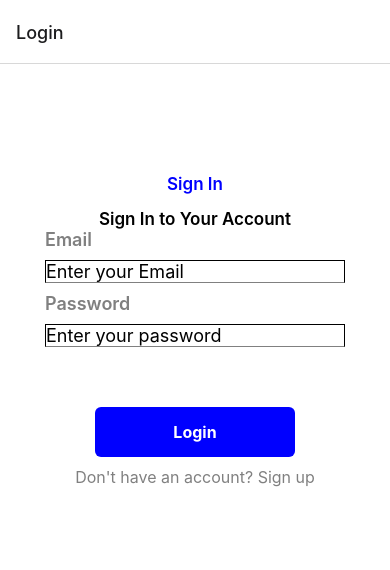
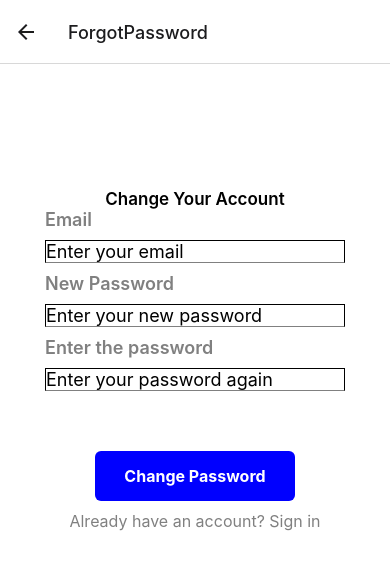
Before and after one commit to TruongPhanDinhTruc/CNM_BTL_ChatApp, a React Native app: screen /ForgotPassword in a window 390 px wide. Shown: the top 570 px of the page. Built offline with nearby package versions, Linux system fonts and the light colour scheme.

Commit message:
doi mat khau

```diff
--- a/StackNavigator.js
+++ b/StackNavigator.js
@@ -13,6 +13,7 @@ import GroupChatScreen from './screens/GroupChatScreen';
 import GroupChatMessagesScreen from './screens/GroupChatMessagesScreen';
 import CreateGroupScreen from './screens/CreateGroupScreen';
 import TagNavigator from './TagNavigator';
+import ForgotPasswordScreen from './screens/ForgotPasswordScreen';
 
 const Stack = createNativeStackNavigator();
 const StackNavigator = () => {
@@ -21,7 +22,7 @@ const StackNavigator = () => {
             <Stack.Navigator>
                 <Stack.Screen name="Login" component={LoginScreen} options={{ headerShown: true }} />
                 <Stack.Screen name="Register" component={RegisterScreen} options={{ headerShown: true }} />
-                <Stack.Screen name='Tag' component={TagNavigator} options={{animation: 'slide_from_bottom', headerShown: true}}/>
+                <Stack.Screen name='Tag' component={TagNavigator} options={{animation: 'slide_from_bottom', headerShown: false}}/>
                 <Stack.Screen name="Home" component={HomeScreen}  />
                 <Stack.Screen name="Profile" component={ProfileScreen}  />
                 <Stack.Screen name="Friends" component={FriendsScreen}  />
@@ -30,6 +31,7 @@ const StackNavigator = () => {
                 <Stack.Screen name="GroupChat" component={GroupChatScreen}  />
                 <Stack.Screen name="GroupChatMessages" component={GroupChatMessagesScreen}  />
                 <Stack.Screen name="CreateGroup" component={CreateGroupScreen}  />
+                <Stack.Screen name="ForgotPassword" component={ForgotPasswordScreen}  />
             </Stack.Navigator>
         </NavigationContainer>
     )
--- a/TagNavigator.js
+++ b/TagNavigator.js
@@ -10,15 +10,22 @@ import { MaterialIcons } from '@expo/vector-icons';
 import ChatScreen from './screens/ChatScreen';
 import FriendsScreen from './screens/FriendsScreen';
 import GroupChatScreen from './screens/GroupChatScreen';
+import { useNavigation } from '@react-navigation/native';
 
 const Tab = createBottomTabNavigator();
 
 const TagNavigator = () => {
+    const navigation = useNavigation();
     return (
         <Tab.Navigator screenOptions={{
             tabBarHideOnKeyboard: true,
             tabBarShowLabel: false,
-            headerShown: false,
+            headerShown: true,
+            headerRight: () => (
+                <View>
+                    <Entypo onPress={() => navigation.replace("Login")} name="log-out" size={24} color="black" />
+                </View>
+            ),
             tabBarStyle: styles.tabBarStyle,
         }}>
             <Tab.Screen name='Home' component={HomeScreen} options={{
--- /dev/null
+++ b/screens/ForgotPasswordScreen.js
@@ -0,0 +1,205 @@
+import { Alert, KeyboardAvoidingView, Pressable, StyleSheet, Text, TextInput, View } from 'react-native'
+import { useNavigation } from '@react-navigation/native';
+import React, { useState } from 'react'
+
+const ForgotPasswordScreen = () => {
+    const navigation = useNavigation();
+    const [email, setEmail] = useState("");
+    const [newPassword, setNewPassword] = useState("");
+    const [password, setPassword] = useState("");
+
+    // const handleChangePassword = async () => {
+    //     if (newPassword != password) {
+    //         Alert.alert(
+    //             "Enter wrong password"
+    //         );
+    //         setPassword("");
+    //         return;
+    //     }
+    //     // setPassword(newPassword);
+    //     const newPassword = {
+    //         email: email,
+    //         password: password,
+    //     };
+
+    //     try {
+    //         const response = await fetch("http://192.168.1.5:8000/changePassword", {
+    //           method: "POST",
+    //           headers: {
+    //             "Content-Type": "application/json", // Required for JSON data
+    //           },
+    //           body: JSON.stringify(newPassword),
+    //         });
+
+    //         if (!response.ok) {
+    //           // Handle non-2xx status codes (errors)
+    //           const errorData = await response.json();
+    //           throw new Error(errorData.message || "Change password failed");
+    //         }
+
+    //         const responseData = await response.json();
+    //         console.log("Registration successful:", responseData);
+
+    //         Alert.alert(
+    //           "Change Password Successful"
+    //         );
+    //         navigation.navigate("Login");
+
+    //       } catch (error) {
+    //         console.error("Change password failed:", error.message);
+    //         Alert.alert("Change password Error", error.message || "Change password failed");
+    //       }
+    // };
+
+    const handleChangePassword = async () => {
+        if (newPassword != password) {
+            Alert.alert(
+                "Enter wrong password"
+            );
+            setPassword("");
+            return;
+        }
+
+        // Create the newPassword object after verification
+        const newPasswordObject = {
+            email: email,
+            password: newPassword,
+        };
+
+        try {
+            const response = await fetch("http://192.168.1.5:8000/changePassword", {
+                method: "POST",
+                headers: {
+                    "Content-Type": "application/json", // Required for JSON data
+                },
+                body: JSON.stringify(newPasswordObject),
+            });
+
+            if (response.ok) {
+                Alert.alert(
+                    "Change Password Successful"
+                );
+                navigation.navigate("Login");
+            }
+            // ... rest of the code remains the same (handling response, error, etc.)
+        } catch (error) {
+            console.error("Change password failed:", error.message);
+            Alert.alert("Change password Error", error.message || "Change password failed");
+        }
+    };
+
+    return (
+        <View style={styles.container}>
+            <KeyboardAvoidingView>
+                <View style={styles.containerSign}>
+                    <Text style={styles.textSignIn}>Change Your Account</Text>
+                </View>
+
+                <View>
+                    <View>
+                        <Text style={styles.textEmail}>Email</Text>
+                        <TextInput
+                            style={styles.textInputEmail}
+                            placeholderTextColor={"black"}
+                            placeholder='Enter your email'
+                            onChangeText={(text) => setEmail(text)}
+                            value={email}
+                        />
+                    </View>
+                    <View>
+                        <Text style={styles.textEmail}>New Password</Text>
+                        <TextInput
+                            style={styles.textInputEmail}
+                            placeholderTextColor={"black"}
+                            placeholder='Enter your new password'
+                            onChangeText={(text) => setNewPassword(text)}
+                            value={newPassword}
+                            secureTextEntry={true}
+                        />
+                    </View>
+
+                    <View>
+                        <Text style={styles.textEmail}>Enter the password</Text>
+                        <TextInput
+                            style={styles.textInputEmail}
+                            placeholderTextColor={"black"}
+                            placeholder='Enter your password again'
+                            onChangeText={(text) => setPassword(text)}
+                            value={password}
+                            secureTextEntry={true} />
+                    </View>
+
+                    <Pressable
+                        onPress={handleChangePassword}
+                        style={styles.btnLogin}>
+                        <Text style={styles.textLogin}>Change Password</Text>
+                    </Pressable>
+
+                    <Pressable
+                        style={{ marginTop: 10 }}
+                        onPress={() => navigation.goBack()}>
+                        <Text style={styles.textSignUp}>Already have an account? Sign in</Text>
+                    </Pressable>
+                </View>
+            </KeyboardAvoidingView>
+        </View>
+    )
+}
+
+export default ForgotPasswordScreen
+
+const styles = StyleSheet.create({
+    container: {
+        flex: 1,
+        backgroundColor: "white",
+        padding: 10,
+        alignItems: 'center',
+    },
+    textSign: {
+        color: "blue",
+        fontSize: 17,
+        fontWeight: '600'
+    },
+    textSignIn: {
+        fontSize: 17,
+        fontWeight: '600',
+        marginTop: 15
+    },
+    containerSign: {
+        marginTop: 100,
+        justifyContent: 'center',
+        alignItems: 'center'
+    },
+    textInputEmail: {
+        borderBottomColor: "gray",
+        borderWidth: 1,
+        marginVertical: 10,
+        width: 300,
+        fontSize: 18,
+    },
+    textEmail: {
+        fontSize: 18,
+        fontWeight: '600',
+        color: "gray"
+    },
+    btnLogin: {
+        width: 200,
+        backgroundColor: 'blue',
+        padding: 15,
+        marginTop: 50,
+        // marginVertical: 'auto',
+        marginHorizontal: 'auto',
+        borderRadius: 6
+    },
+    textLogin: {
+        color: 'white',
+        fontSize: 16,
+        fontWeight: 'bold',
+        textAlign: 'center'
+    },
+    textSignUp: {
+        fontSize: 16,
+        color: 'gray',
+        textAlign: 'center'
+    }
+})
--- a/screens/LoginScreen.js
+++ b/screens/LoginScreen.js
@@ -109,6 +109,10 @@ const LoginScreen = () => {
                             secureTextEntry={true} />
                     </View>
 
+                    <Pressable onPress={() => navigation.navigate("ForgotPassword")} style={styles.btnForgotPass}>
+                        <Text style={styles.textEmail}>Forgot your password</Text>
+                    </Pressable>
+
                     <Pressable style={styles.btnLogin}
                         onPress={handleLogin}>
                         <Text style={styles.textLogin}>Login</Text>
@@ -180,5 +184,9 @@ const styles = StyleSheet.create({
         fontSize: 16,
         color: 'gray',
         textAlign: 'center'
+    },
+    btnForgotPass: {
+        // justifyContent: 'flex-end',
+        alignItems: 'flex-end'
     }
 })
```
Also changed, not shown: 1 other file (tests, documents, lock files or other folders).
